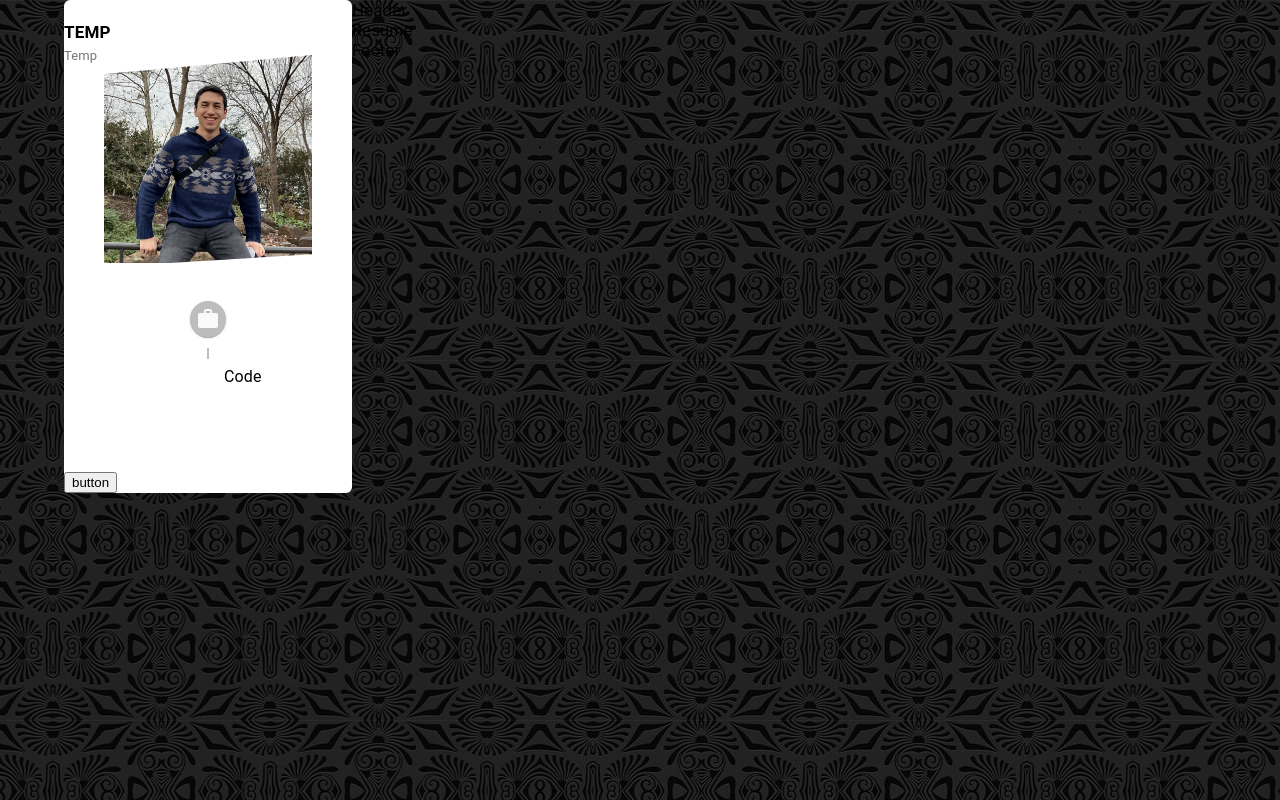
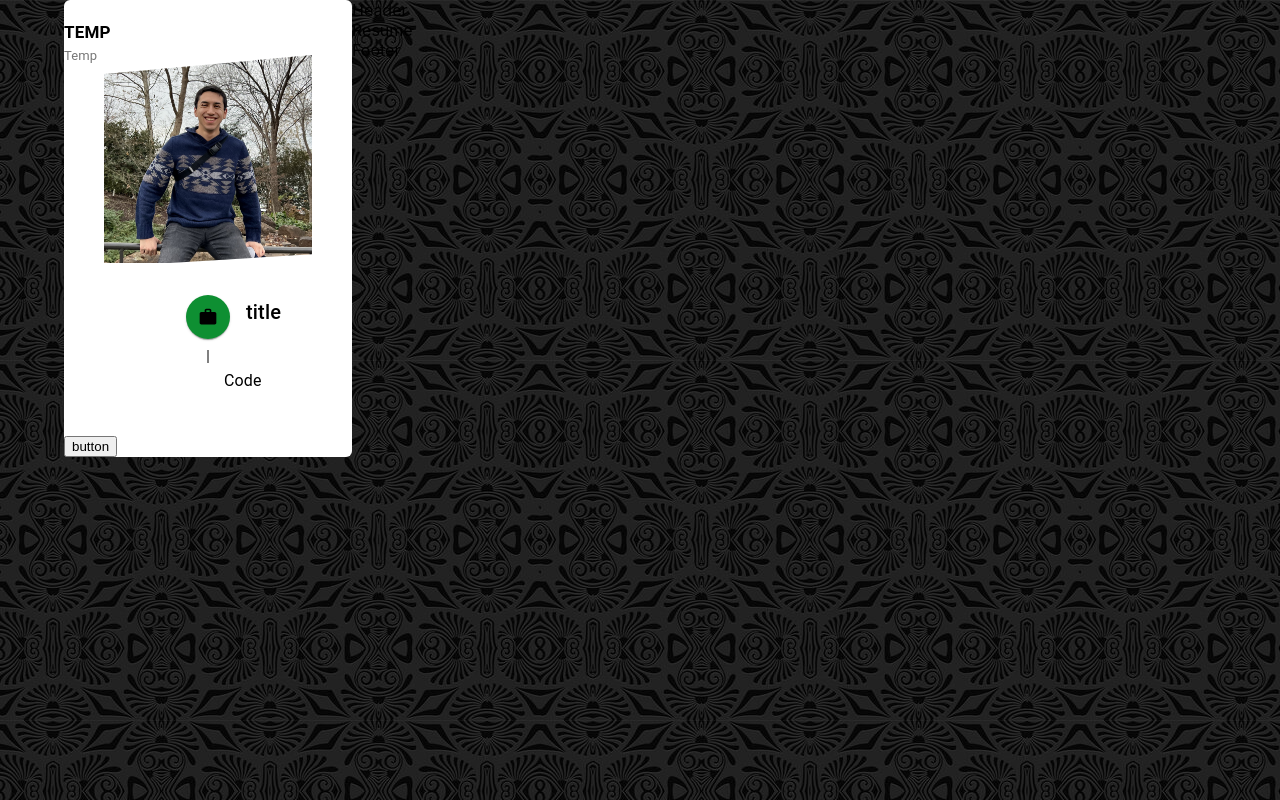
Before and after one commit to imata18/portfolio-homepage, a React (Create React App) app: page / in a window 1280 px wide. Built offline with nearby package versions, Linux system fonts and the light colour scheme.

Commit message:
Made edits to timeline and global theme

```diff
--- a/src/App.css
+++ b/src/App.css
@@ -38,3 +38,7 @@
     transform: rotate(360deg);
   }
 }
+
+:root {
+  --main-color: #0e8f32;
+}
--- a/src/Components/Timeline/Timeline.css
+++ b/src/Components/Timeline/Timeline.css
@@ -0,0 +1,51 @@
+.timeline {
+    padding: 0 !important;
+
+}
+
+.timeline .timeline_header {
+    padding-top: 7px;
+}
+
+.timeline .timeline_firstItem {
+    min-height: 80px !important;
+}
+
+.timeline .MuiTimelineItem-root {
+    min-height: 0px;
+}
+
+.timeline .MuiTinelineItem-missingOppositeContent::before {
+    display: none;
+}
+
+.timeline .timeline_dot_header {
+    color: black;
+    background-color: var(--main-color);
+    font-size: small;
+    padding: 10px;
+}
+
+.timeline .timeline_dot {
+    color: black;
+    background-color: var(--main-color);
+    padding: 2px;
+}
+
+.timeline .MuiTimelineConnector-root {
+    background-color: grey;
+}
+
+.timeline .timeline_dot_header > .MuiSvgIcon-root {
+    font-size: 20px;
+    color: black
+}
+
+.timeline .separator_padding {
+    padding: 10px !important;
+}
+
+.timeline .timeline_content {
+    padding-top: 0px;
+    margin-bottom: 20px;
+}
--- a/src/Components/Timeline/Timeline.js
+++ b/src/Components/Timeline/Timeline.js
@@ -23,7 +23,7 @@ function CustomTimeline({title, icon, children}) {
         </TimelineSeparator>
         <TimelineContent>
           <Typography variant='h6' className={'timeline_header'}>
-            {title}
+            {'title'}
           </Typography>
         </TimelineContent>
       </TimelineItem>
```
